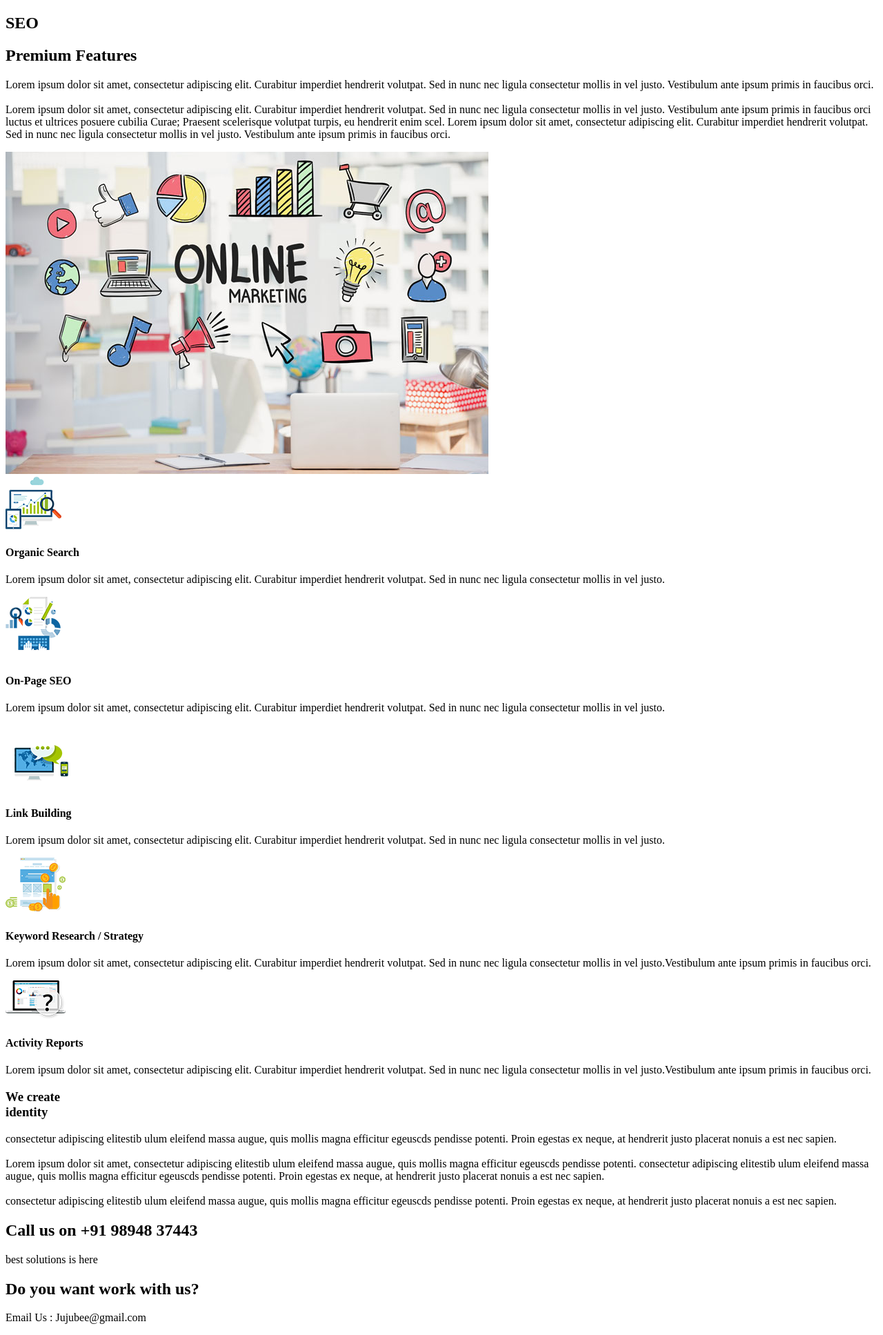
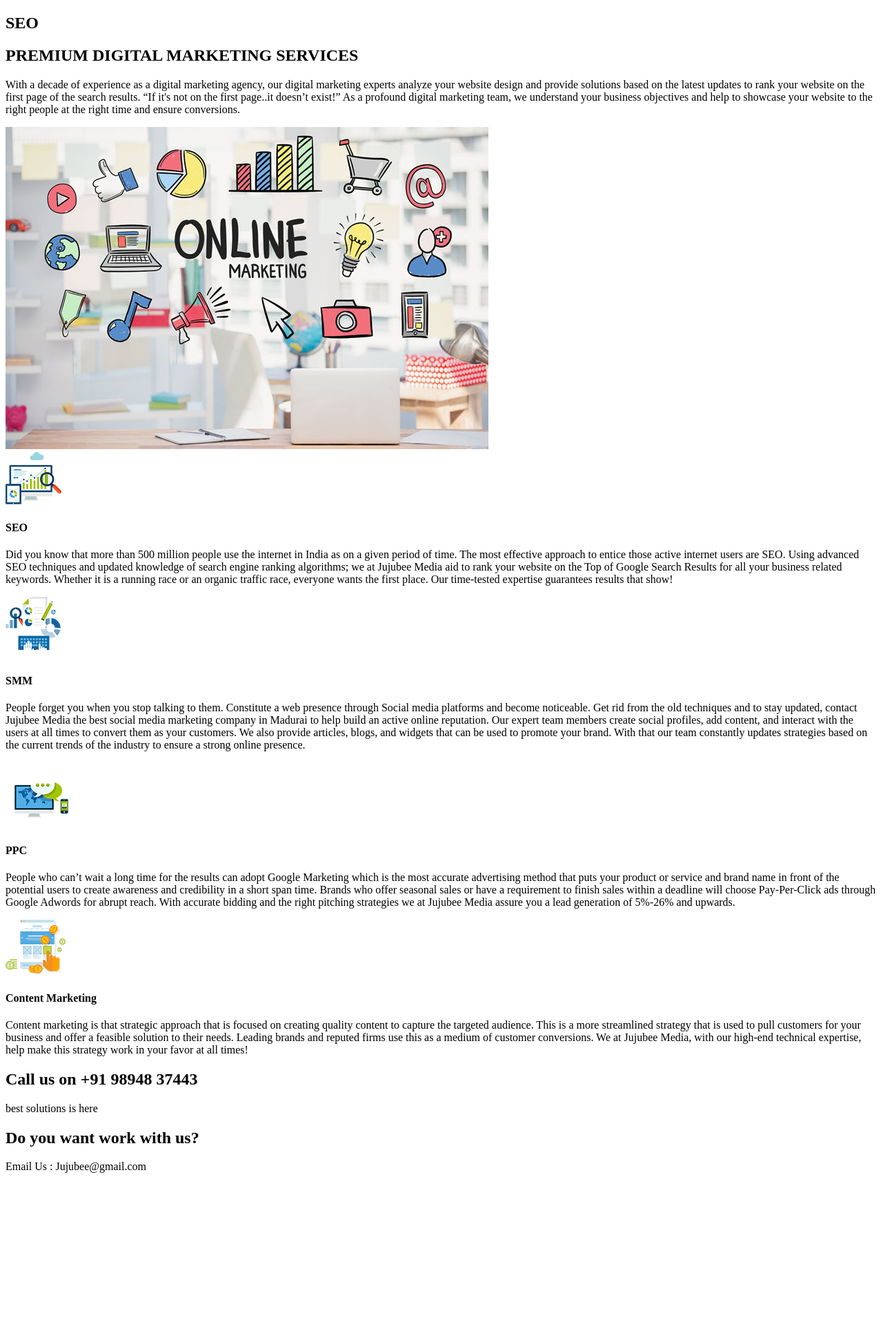
Before and after one commit to BSshree/jujubee, a Yii app: template frontend/modules/site/views/pages/seo.php in a window 1280 px wide. Shown: the whole page at 69% size. After the commit the page ends 1700 px from the top, so only its background shows below. Run offline with PHP 8.4 and a stand-in for Yii, Linux system fonts and the light colour scheme; the template is opened without the code that fills it, so the values that code supplies are empty; some libraries are stand-ins or nearby versions.

Commit message:
Content update

```diff
--- a/frontend/modules/site/views/pages/seo.php
+++ b/frontend/modules/site/views/pages/seo.php
@@ -8,59 +8,60 @@
       <div class="container">
         <div class="row">
           <div class="col-12 col-sm-12 col-md-12 col-lg-6 col-xl-6 service-web">
-            <h2>Premium Features</h2>
-            <p>Lorem ipsum dolor sit amet, consectetur adipiscing elit. Curabitur imperdiet hendrerit volutpat. Sed in nunc nec ligula consectetur mollis in vel justo. Vestibulum ante ipsum primis in faucibus orci.<br/><br/>Lorem ipsum dolor sit amet, consectetur adipiscing elit. Curabitur imperdiet hendrerit volutpat. Sed in nunc nec ligula consectetur mollis in vel justo. Vestibulum ante ipsum primis in faucibus orci luctus et ultrices posuere cubilia Curae; Praesent scelerisque volutpat turpis, eu hendrerit enim scel. Lorem ipsum dolor sit amet, consectetur adipiscing elit. Curabitur imperdiet hendrerit volutpat. Sed in nunc nec ligula consectetur mollis in vel justo. Vestibulum ante ipsum primis in faucibus orci.</p>
+            <h2>PREMIUM DIGITAL MARKETING SERVICES</h2>
+            <p>With a decade of experience as a digital marketing agency, our digital marketing experts analyze your website design and provide solutions based on the latest updates to rank your website on the first page of the search results. “If it's not on the first page..it doesn’t exist!” As a profound digital marketing team, we understand your business objectives and help to showcase your website to the right people at the right time and ensure conversions.</p>
           </div>
           <div class="col-12 col-sm-12 col-md-12 col-lg-6 col-xl-6">
-            <img src="themes/site_theme/images/digital.jpg" alt="">
+            <img src="themes/site_theme/images/digi.jpg" alt="">
           </div>
 
           <div class="col-12 col-sm-12 col-md-6 col-lg-6 col-xl-6 services-category">
             <img src="themes/site_theme/images/service-detail-2.png" alt="" >
             <div class="details-hide">
-              <h4>Organic Search</h4>
-              <p>Lorem ipsum dolor sit amet, consectetur adipiscing elit. Curabitur imperdiet hendrerit volutpat. Sed in nunc nec ligula consectetur mollis in vel justo.</p>
+              <h4>SEO</h4>
+              <p>Did you know that more than 500 million people use the internet in India as on a given period of time. The most effective approach to entice those active internet users are SEO. Using advanced SEO techniques and updated knowledge of search engine ranking algorithms; we at Jujubee Media aid to rank your website on the Top of Google Search Results for all your business related keywords. Whether it is a running race or an organic traffic race, everyone wants the first place. Our time-tested expertise guarantees results that show!</p>
             </div>
           </div>
 
           <div class="col-12 col-sm-12 col-md-6 col-lg-6 col-xl-6 services-category">
             <img src="themes/site_theme/images/service-detail-3.png" alt="">
             <div class="details-hide">
-              <h4>On-Page SEO</h4>
-              <p>Lorem ipsum dolor sit amet, consectetur adipiscing elit. Curabitur imperdiet hendrerit volutpat. Sed in nunc nec ligula consectetur mollis in vel justo.</p>
+              <h4>SMM</h4>
+              <p>People forget you when you stop talking to them. Constitute a web presence through Social media platforms and become noticeable. Get rid from the old techniques and to stay updated, contact Jujubee Media the best social media marketing company in Madurai to help build an active online reputation. Our expert team members create social profiles, add content, and interact with the users at all times to convert them as your customers. We also provide articles, blogs, and widgets that can be used to promote your brand. With that our team constantly updates strategies based on the current trends of the industry to ensure a strong online presence.</p>
             </div>
           </div>
 
           <div class="col-12 col-sm-12 col-md-6 col-lg-6 col-xl-6 services-category">
             <img src="themes/site_theme/images/service-detail-4.png" alt="">
             <div class="details-hide">
-              <h4>Link Building</h4>
-              <p>Lorem ipsum dolor sit amet, consectetur adipiscing elit. Curabitur imperdiet hendrerit volutpat. Sed in nunc nec ligula consectetur mollis in vel justo.</p>
+              <h4>PPC</h4>
+              <p>People who can’t wait a long time for the results can adopt Google Marketing which is the most accurate advertising method that puts your product or service and brand name in front of the potential users to create awareness and credibility in a short span time. Brands who offer seasonal sales or have a requirement to finish sales within a deadline will choose Pay-Per-Click ads through Google Adwords for abrupt reach. With accurate bidding and the right pitching strategies we at Jujubee Media assure you a lead generation of 5%-26% and upwards.</p>
             </div>
           </div>
 
           <div class="col-12 col-sm-12 col-md-6 col-lg-6 col-xl-6 services-category">
             <img src="themes/site_theme/images/service-detail-5.png" alt="">
             <div class="details-hide">
-              <h4>Keyword Research / Strategy</h4>
-              <p>Lorem ipsum dolor sit amet, consectetur adipiscing elit. Curabitur imperdiet hendrerit volutpat. Sed in nunc nec ligula consectetur mollis in vel justo.Vestibulum ante ipsum primis in faucibus orci.</p>
+              <h4>Content Marketing</h4>
+              <p>Content marketing is that strategic approach that is focused on creating quality content to capture the targeted audience. This is a more streamlined strategy that is used to pull customers for your business and offer a feasible solution to their needs. Leading brands and reputed firms use this as a medium of customer conversions.
+We at Jujubee Media, with our high-end technical expertise, help make this strategy work in your favor at all times!</p>
             </div>
           </div>
 
 
-          <div class="col-12 col-sm-12 col-md-6 col-lg-6 col-xl-6 services-category">
+<!--          <div class="col-12 col-sm-12 col-md-6 col-lg-6 col-xl-6 services-category">
             <img src="themes/site_theme/images/service-detail-6.png" alt="">
             <div class="details-hide">
               <h4>Activity Reports</h4>
               <p>Lorem ipsum dolor sit amet, consectetur adipiscing elit. Curabitur imperdiet hendrerit volutpat. Sed in nunc nec ligula consectetur mollis in vel justo.Vestibulum ante ipsum primis in faucibus orci.</p>
             </div>
-          </div>
+          </div>-->
 
         </div>
       </div>
     </section>
 
-    <section class="identity">
+<!--    <section class="identity">
       <div class="container">
         <div class="row">
           <div class="col-12 col-sm-12 col-md-8 col-lg-6 col-xl-6">
@@ -69,7 +70,7 @@
           </div>
         </div>
       </div>
-    </section>
+    </section>-->
 
     <section class="callus">
       <div class="container">
```
Also changed, not shown: frontend/modules/site/views/pages/career.php (+5 -2 lines), frontend/modules/site/views/pages/mobile.php (+17 -14 lines), frontend/modules/site/views/pages/web-design.php (+11 -10 lines), frontend/modules/site/views/pages/web.php (+9 -9 lines).
